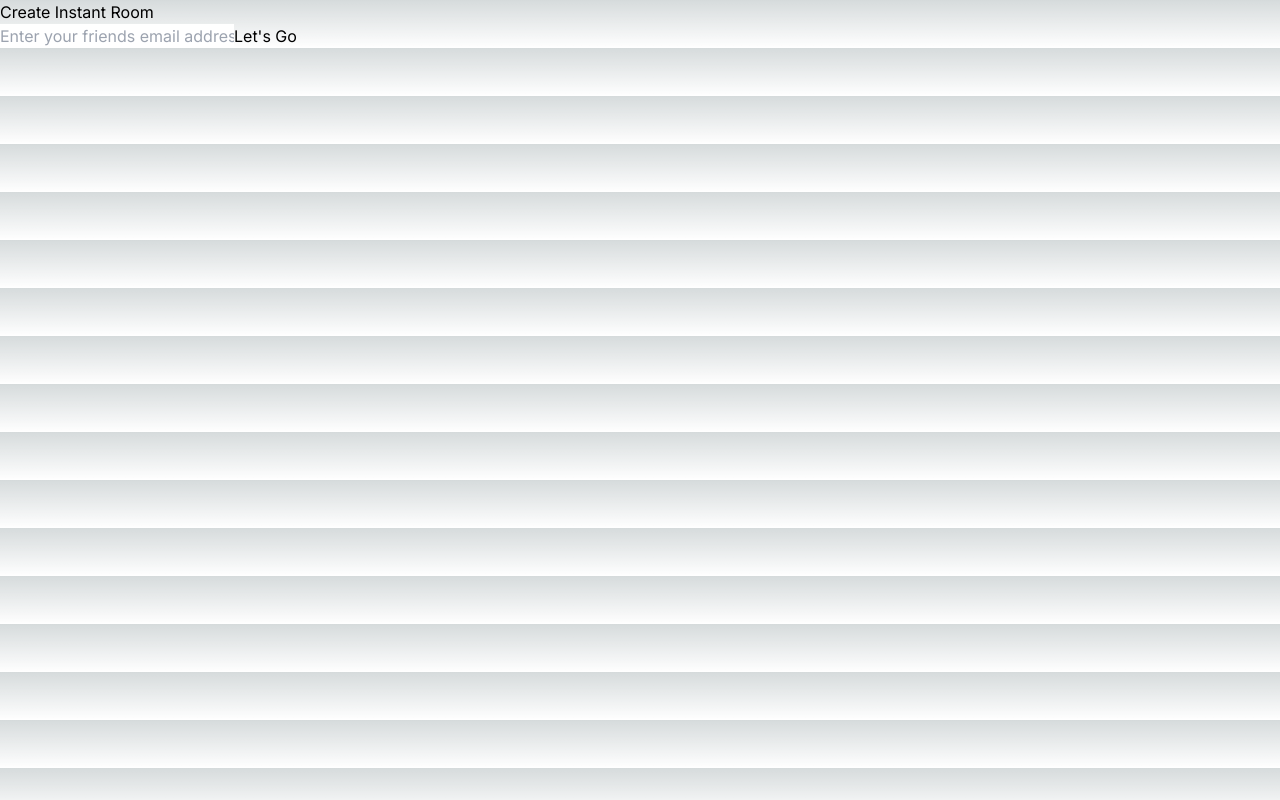
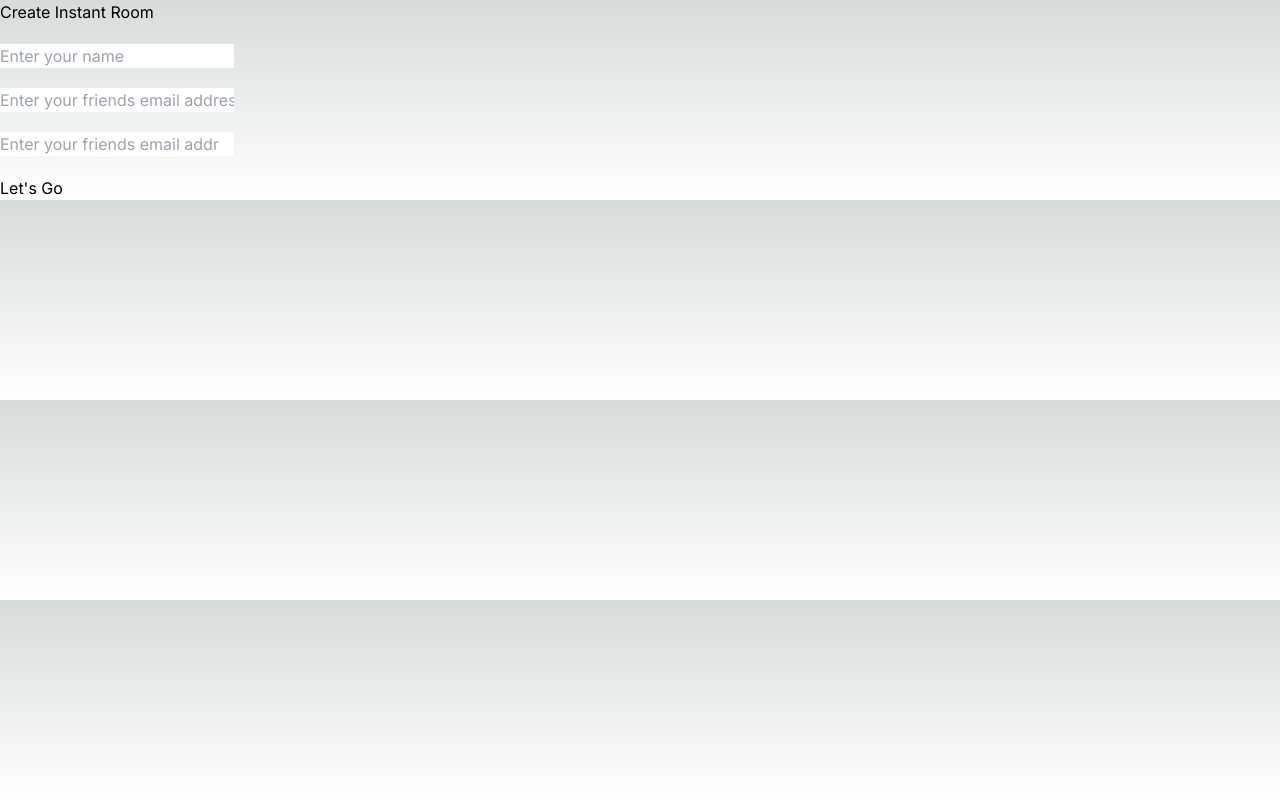
Before and after one commit to Atom-cell/Chatrola, a Next.js app: page / in a window 1280 px wide. Built offline with nearby package versions, Linux system fonts and the light colour scheme.

Commit message:
Favicon added

```diff
--- a/app/components/CreateRoom.tsx
+++ b/app/components/CreateRoom.tsx
@@ -7,15 +7,22 @@ const CreateRoom = () => {
 	const router = useRouter();
 
 	const [email, setEmail] = useState('');
+	const [username, setUsername] = useState('');
+	const [minutes, setMinutes] = useState('');
 
 	const invite = async () => {
-		const roomName = RoomNames[Math.floor(Math.random() * 100)]
+		const roomName = RoomNames[Math.floor(Math.random() * 100)];
 		const request = await fetch('http://localhost:5000/invite', {
 			method: 'POST',
 			headers: {
 				'Content-Type': 'application/json', // Set the correct Content-Type
 			},
-			body: JSON.stringify({ username: 'Elon Musk', email: email, roomName: roomName}),
+			body: JSON.stringify({
+				username: username,
+				email: email,
+				roomName: roomName,
+				minutes: minutes,
+			}),
 		});
 
 		const result = await request.json();
@@ -25,15 +32,33 @@ const CreateRoom = () => {
 		}
 	};
 	return (
-		<div>
+		<div className='space-y-5'>
 			<p>Create Instant Room</p>
+			<input
+				type='text'
+				placeholder='Enter your name'
+				value={username}
+				className='text-black'
+				onChange={(e: React.ChangeEvent<HTMLInputElement>) =>
+					setUsername(e.target.value)
+				}
+			/>
 			<input
 				type='email'
 				placeholder='Enter your friends email address'
 				value={email}
-				className='text-black'
+				className='text-black block'
 				onChange={(e: React.ChangeEvent<HTMLInputElement>) =>
 					setEmail(e.target.value)
+				}
+			/>
+			<input
+				type='number'
+				placeholder='Enter your friends email address'
+				value={minutes}
+				className='text-black block'
+				onChange={(e: React.ChangeEvent<HTMLInputElement>) =>
+					setMinutes(e.target.value)
 				}
 			/>
 			<button onClick={() => invite()}>Let&apos;s Go</button>
--- a/app/layout.tsx
+++ b/app/layout.tsx
@@ -5,7 +5,7 @@ import './globals.css';
 const inter = Inter({ subsets: ['latin'] });
 
 export const metadata: Metadata = {
-	title: 'Chatrola',
+	title: 'Chatrola - A quick one',
 	description: 'An instant limited chat app',
 };
 
--- a/app/rooms/[roomName]/page.tsx
+++ b/app/rooms/[roomName]/page.tsx
@@ -1,8 +1,11 @@
 'use client';
 import { useEffect, useState, ChangeEvent } from 'react';
+import { useRouter } from 'next/navigation';
 import io, { Socket } from 'socket.io-client';
 
 export default function Home({ params }: { params: { roomName: string } }) {
+	const router = useRouter();
+
 	const [socket, setSocket] = useState<Socket | null>();
 	const [id, setId] = useState('');
 	const [msgInput, setMsgInput] = useState('');
@@ -14,8 +17,8 @@ export default function Home({ params }: { params: { roomName: string } }) {
 		newSocket.on('connect', () => {
 			console.log('Connected to server');
 		});
-
-		newSocket.emit('join room', params.roomName);
+		const token = localStorage.getItem('token');
+		newSocket.emit('join-room', { roomName: params.roomName, token: token });
 
 		newSocket.on('disconnect', () => {
 			console.log('Disconnected from server ');
@@ -23,6 +26,16 @@ export default function Home({ params }: { params: { roomName: string } }) {
 
 		newSocket.on('UserID', (message) => {
 			setId(message);
+		});
+
+		newSocket.on('roomFull', () => {
+			alert(`Room is full.`);
+			router.push('/');
+		});
+
+		newSocket.on('invalidToken', () => {
+			alert('INVLAUD TOKEN');
+			router.push('/');
 		});
 
 		setSocket(newSocket);
@@ -42,7 +55,7 @@ export default function Home({ params }: { params: { roomName: string } }) {
 
 			socket.on('emitMessage', handleMessage);
 
-			socket.on('invalidToken', () => alert("INVLAUD TOKEN"));
+			socket.on('invalidToken', () => alert('INVLAUD TOKEN'));
 
 			return () => {
 				socket.off('emitMessage', handleMessage);
@@ -60,7 +73,11 @@ export default function Home({ params }: { params: { roomName: string } }) {
 	const sendMessage = () => {
 		if (msgInput !== '' && socket) {
 			let room = params.roomName;
-			socket.emit('sendmessage', { room, msg: msgInput, token: localStorage.getItem('token')});
+			socket.emit('sendmessage', {
+				room,
+				msg: msgInput,
+				token: localStorage.getItem('token'),
+			});
 			setMsgInput('');
 		}
 	};
```
Also changed, not shown: app/favicon.png (deleted), 1 other file (tests, documents, lock files or other folders).
